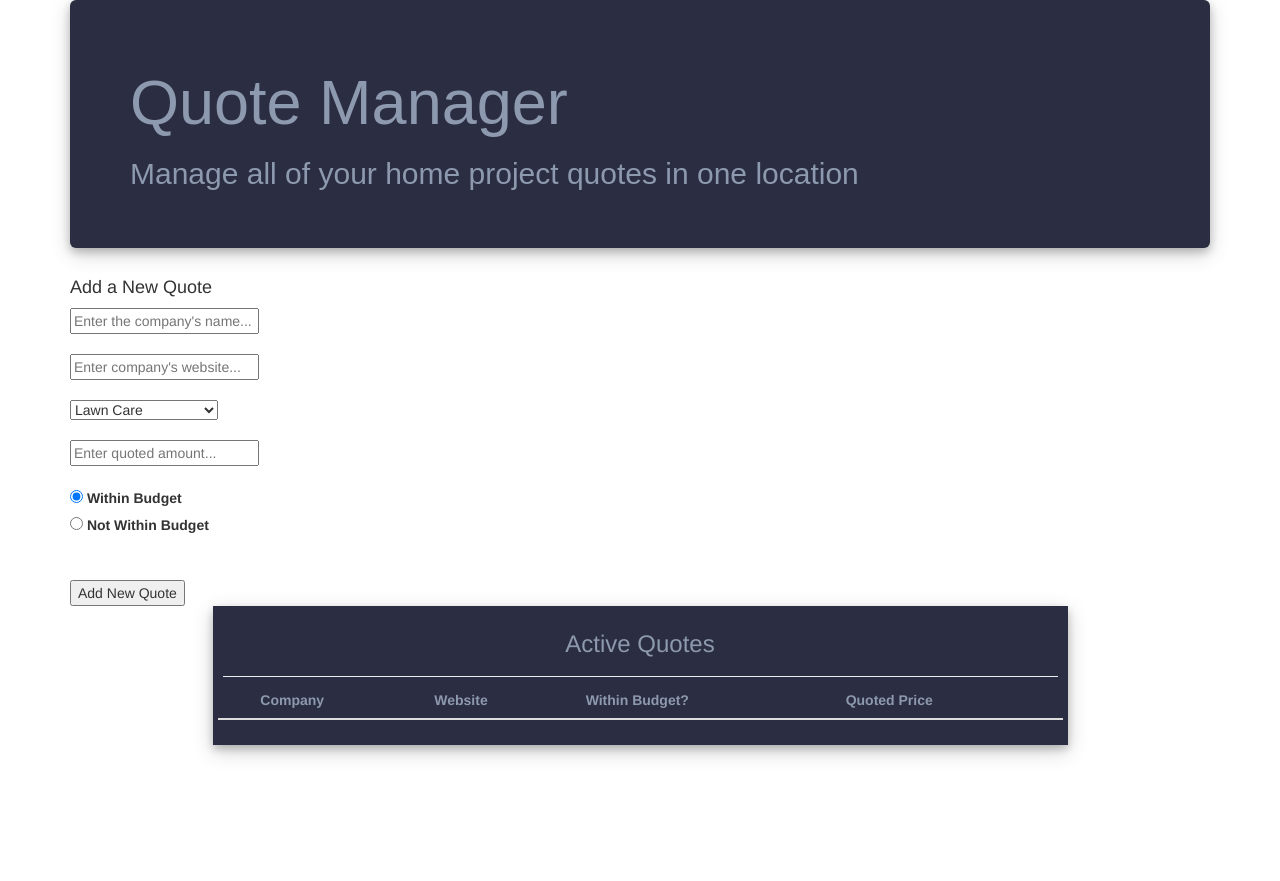
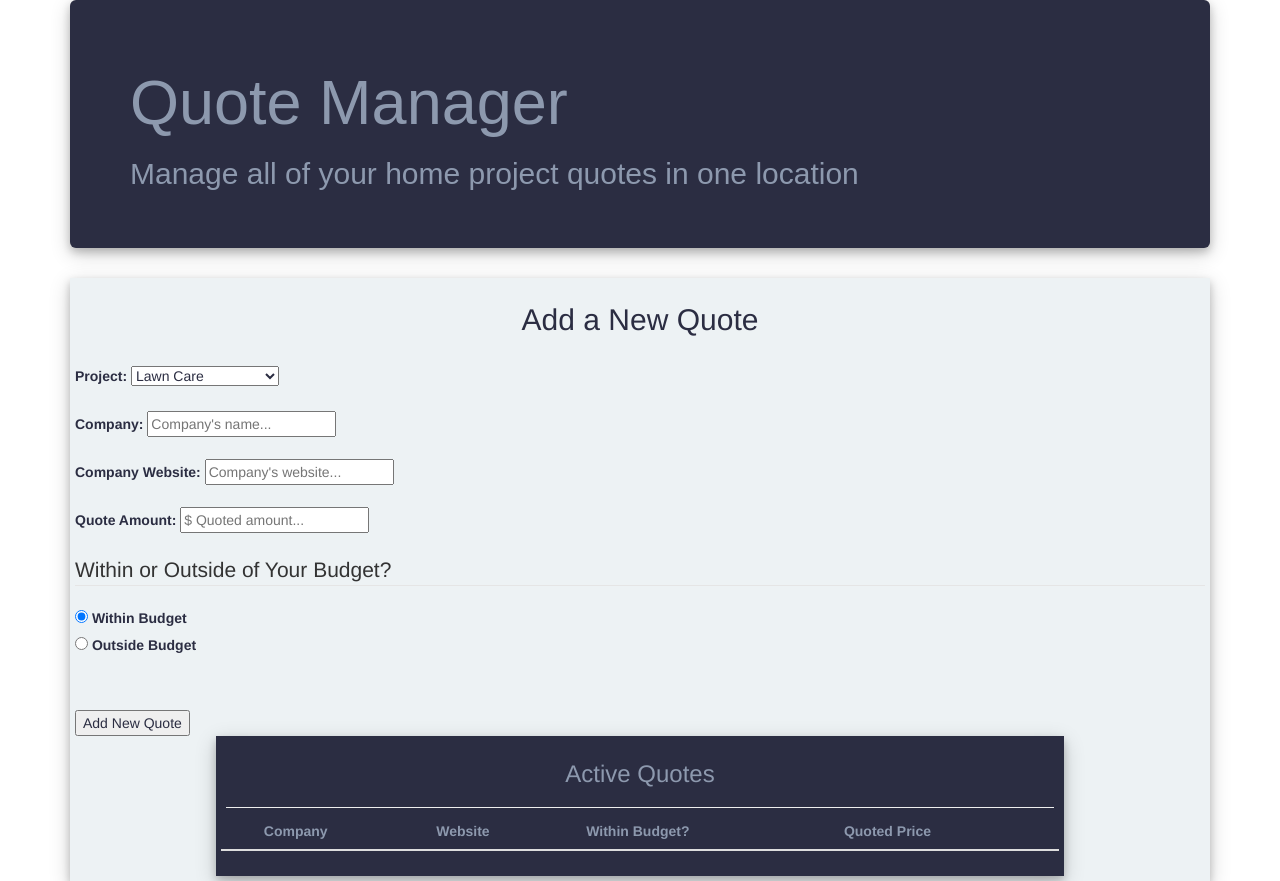
Before and after one commit to ejgann/quote_manager_frontend, a plain HTML site: page index.html in a window 1280 px wide. Before the commit the page ends 800 px from the top, so only its background shows below. Drawn offline with nearby package versions, Linux system fonts and the light colour scheme; no server answers.

Commit message:
making some style changes to form and adding labels for input fields

```diff
--- a/index.html
+++ b/index.html
@@ -18,34 +18,62 @@
           </div>
 
           <div class="form-container">
-            <form id="quoteForm" style="">
-              <h4>Add a New Quote</h4>
-
-              <input id="input-company" type="text" name="company" value="" placeholder="Enter the company's name..." class="input-text">
-              <br><br>
-              <input id="input-url" type="text" name="url" value="" placeholder="Enter company's website..." class="input-text">
-              <br><br>
+            <form id="quoteForm" method="POST">
+              <h2 style=text-align:center>Add a New Quote</h2>
+              <br>
+<!-- Dropdown populated with project names -->
+              <label class="input-project-type" for="project-type">
+                Project:
+              </label>
               <select id="projects" name="projects">
                 <option value="1">Lawn Care</option>
                 <option value="2">Kitchen Renovation</option>
                 <option value="3">General Contracting</option>
               </select>
               <br><br>
-              <input id="input-quote-amount" type="number" name="quote-amount" value="" placeholder="Enter quoted amount..." class="input-quote-amount">
+              <label class="input-company" for="company">
+                Company:
+              </label>
+              <input id="input-company" type="text" name="company" value="" placeholder="Company's name..." class="input-text">
+              <br><br>
+              <label class="input-company-url" for="company-url">
+                Company Website:
+              </label>
+              <input id="input-url" type="text" name="url" value="" placeholder="Company's website..." class="input-text">
+              <br><br>
+              <label class="input-quote-amount" for="quote-amount">
+                Quote Amount:
+              </label>
+              <input id="input-quote-amount" type="number" name="quote-amount" value="" placeholder="$ Quoted amount..." class="input-quote-amount">
               <br><br>
 <!-- radio buttons for in_budget attribute -->
+
               <div class="form-check">
-                <input class="form-check-input" type="radio" name="inBudgetRadio" id="inBudgetYes" value="true" checked>
+                <form action="#" method="post" class="budgetRadio" id="budgetRadio">
+                  <fieldset>
+                      <legend>Within or Outside of Your Budget?</legend>
+
+                  <p>
+                      <label><input type="radio" name="budget" value="Within Budget" checked /> Within Budget </label>
+                      <br>
+                      <label><input type="radio" name="budget" value="Outside Budget" /> Outside Budget </label>
+                  </p>
+
+                  </fieldset>
+              </form>
+
+                <!-- <input class="form-check-input" type="radio" name="inBudgetRadio" id="inBudgetYes" value="true" checked>
                 <label class="form-check-label" for="inBudgetYes">
                   Within Budget
                 </label>
+              </fieldset>
               </div>
               <div class="form-check">
                 <input class="form-check-input" type="radio" name="inBudgetRadio" id="inBudgetNo" value="false">
                 <label class="form-check-label" for="inBudgetNo">
                   Not Within Budget
                 </label>
-              </div>
+              </div> -->
               <br><br>
               <input id="create-button" type="submit" name="submit" value="Add New Quote" class="submit">
             </form>
--- a/src/index.js
+++ b/src/index.js
@@ -28,6 +28,29 @@ function getQuotes() {
     })
 }
 
+function getRadioVal(form, name) {
+    var val;
+    // get list of radio buttons with specified name
+    var radios = form.elements[name];
+
+    // loop through list of radio buttons
+    for (var i=0, len = radios.length ; i<len; i++) {
+        if (radios[i].checked ) {
+            // radio checked?
+            val = radios[i].value;
+            // if so, hold its value in val
+            break;
+            // and break out of the for loop
+        }
+    }
+    return val;
+    // return value of checked radio or undefined in none are checked
+}
+
+// get value of selected 'budget' radio button in 'budgetRadio'
+var val = getRadioVal( document.getElementById)('quoteForm', 'budget' );
+console.log(val);
+
 function createFormHander(e) {
     e.preventDefault()
     // define const vars that identify form inputs and links them to document query selectors....will be referenced in last line of this function as postQuote with params using the same const vars.
@@ -35,14 +58,14 @@ function createFormHander(e) {
     const companyInput = document.querySelector('#input-company')
     "input-company".value
     const urlInput = document.querySelector('#input-url').value
-    const inBudget = document.querySelector
 
+    // const inBudget = document.querySelector('#budgetRadio').value
 
     const quoteAmountInput = document.querySelector('#input-quote-amount').value
     const projectInput = document.querySelector('#projects').value
     const projectId = parseInt(projectInput)
 
-    postQuote(companyInput, urlInput, quoteAmountInput, projectInput)
+    postQuote(companyInput, urlInput, inBudget, quoteAmountInput, projectInput)
 }
 
 function postQuote(company, website, in_budget, quote_amount, project_id) {
--- a/style.css
+++ b/style.css
@@ -1,5 +1,11 @@
-.container {
-
+.form-container {
+    background-color: #edf2f4;
+    color: #2b2d42;
+    padding: 5px;
+    margin-top: auto;
+    margin-left: auto;
+    margin-right: auto;
+    box-shadow: 0 4px 8px 0 rgba(0, 0, 0, 0.2), 0 6px 20px 0 rgba(0, 0, 0, 0.19);
 }
 
 div.jumbotron {
```
